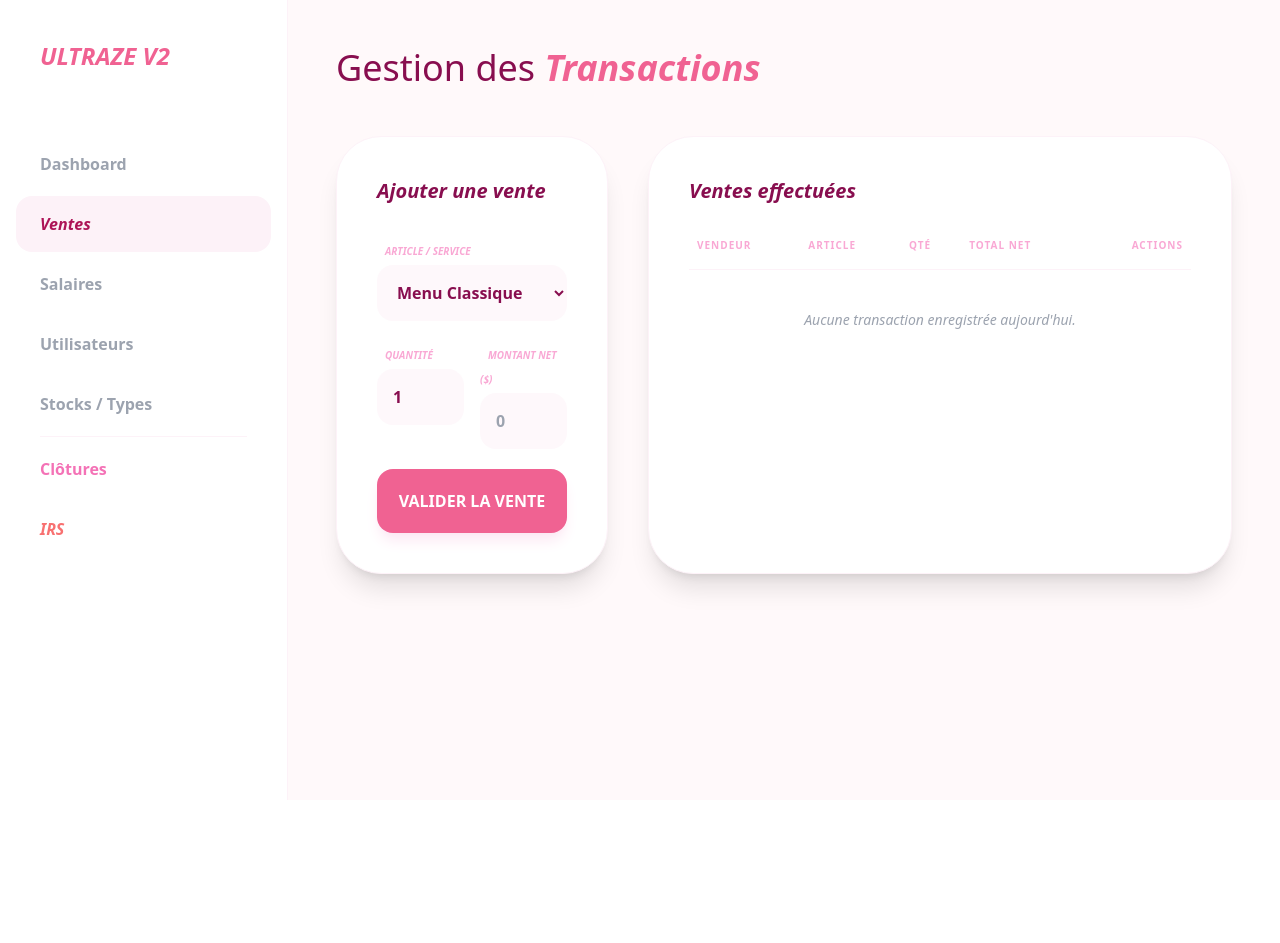
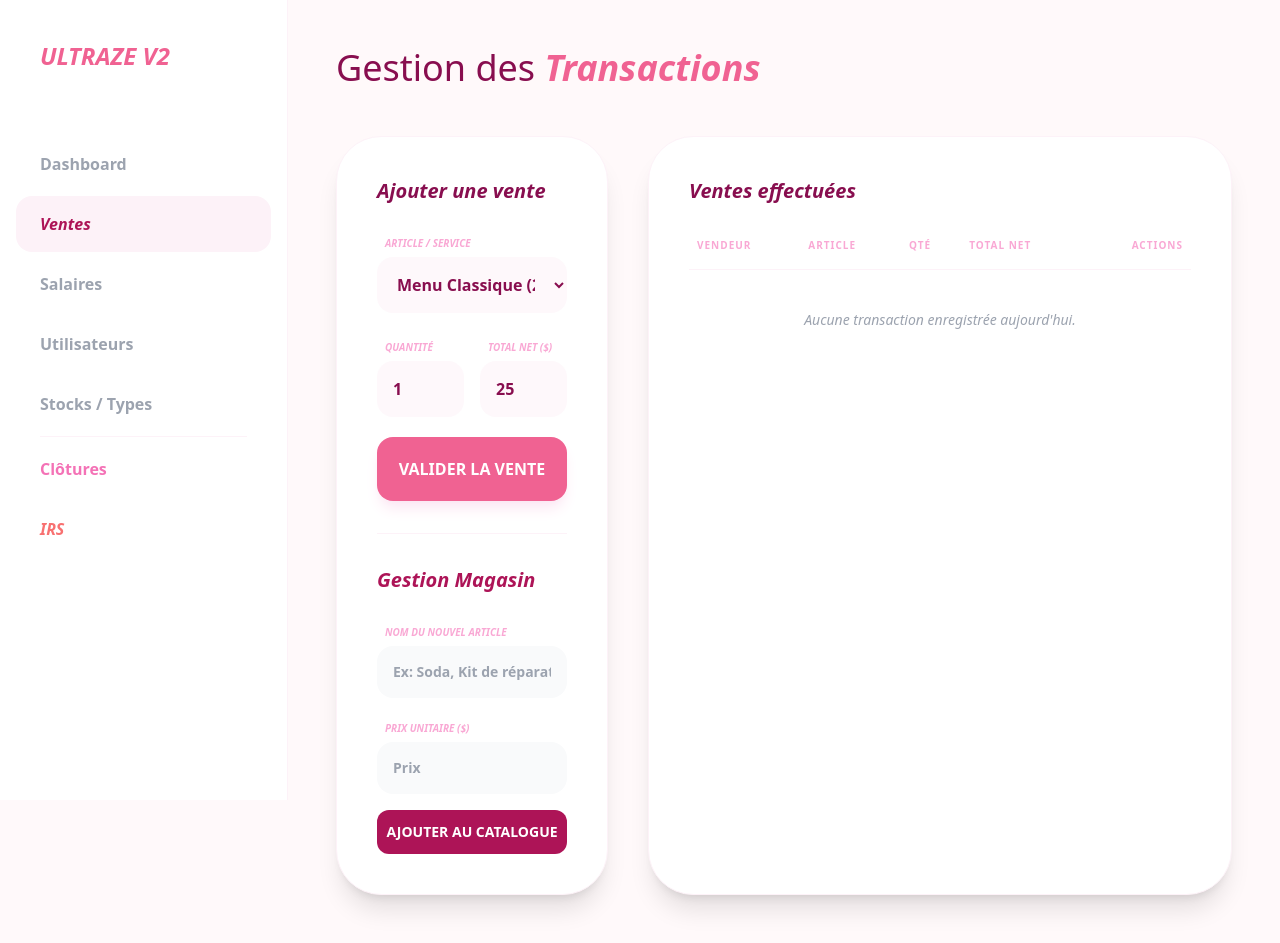
Before and after one commit to Hyuko123/comptabilit-, a Flask app: template templates/ventes.html in a window 1280 px wide. Before the commit the page ends 800 px from the top, so only its background shows below. Run offline with Flask 3, Linux system fonts and the light colour scheme; the template is opened without the code that fills it, so the values that code supplies are empty; some libraries are stand-ins or nearby versions.

Commit message:
Update ventes.html

```diff
--- a/templates/ventes.html
+++ b/templates/ventes.html
@@ -26,36 +26,55 @@
         </header>
 
         <div class="grid grid-cols-1 xl:grid-cols-3 gap-10">
-            <div class="bg-white p-10 rounded-[45px] shadow-xl border border-pink-50 h-fit">
-                <h3 class="text-xl font-black mb-8 italic">Ajouter une vente</h3>
+            <div class="bg-white p-10 rounded-[45px] shadow-xl border border-pink-50 h-fit space-y-8">
+                <div>
+                    <h3 class="text-xl font-black mb-6 italic">Ajouter une vente</h3>
                     <form action="/add_vente" method="POST" class="space-y-5">
                         <div>
                             <label class="text-[10px] font-bold text-pink-300 uppercase px-2 italic">Article / Service</label>
-                        <select name="article" class="w-full p-4 rounded-2xl bg-pink-50/50 border-none outline-none mt-1 font-bold">
-                            {% if types_ventes %}
-                                {% for type in types_ventes %}
-                                    <option value="{{ type }}">{{ type }}</option>
+                            <select id="article_select" name="article" class="w-full p-4 rounded-2xl bg-pink-50/50 border-none outline-none mt-1 font-bold">
+                                {% if catalogue %}
+                                    {% for item in catalogue %}
+                                        <option value="{{ item.nom }}" data-prix="{{ item.prix }}">{{ item.nom }} ({{ item.prix }}$)</option>
                                     {% endfor %}
                                 {% else %}
-                                <option value="Menu Classique">Menu Classique</option>
-                                <option value="Boisson">Boisson</option>
+                                    <option value="Menu Classique" data-prix="25">Menu Classique (25$)</option>
+                                    <option value="Boisson" data-prix="10">Boisson (10$)</option>
                                 {% endif %}
                             </select>
                         </div>
                         <div class="grid grid-cols-2 gap-4">
                             <div>
                                 <label class="text-[10px] font-bold text-pink-300 uppercase px-2 italic">Quantité</label>
-                            <input type="number" name="quantite" value="1" min="1" class="w-full p-4 rounded-2xl bg-pink-50/50 border-none outline-none mt-1 font-bold">
+                                <input type="number" name="quantite" id="vente_qty" value="1" min="1" class="w-full p-4 rounded-2xl bg-pink-50/50 border-none outline-none mt-1 font-bold">
                             </div>
                             <div>
-                            <label class="text-[10px] font-bold text-pink-300 uppercase px-2 italic">Montant Net ($)</label>
-                            <input type="number" name="montant" placeholder="0" required class="w-full p-4 rounded-2xl bg-pink-50/50 border-none outline-none mt-1 font-bold">
+                                <label class="text-[10px] font-bold text-pink-300 uppercase px-2 italic">Total Net ($)</label>
+                                <input type="number" name="montant" id="vente_total" placeholder="0" required class="w-full p-4 rounded-2xl bg-pink-50/50 border-none outline-none mt-1 font-bold bg-pink-100/50" readonly>
                             </div>
                         </div>
                         <button type="submit" class="w-full bg-[#f06292] text-white font-black py-5 rounded-2xl shadow-lg shadow-pink-100 hover:scale-[1.02] transition uppercase">
                             VALIDER LA VENTE
                         </button>
                     </form>
+                </div>
+
+                <div class="pt-8 border-t border-pink-50">
+                    <h3 class="text-xl font-black mb-6 italic text-[#ad1457]">Gestion Magasin</h3>
+                    <form action="/add_to_catalog" method="POST" class="space-y-4">
+                        <div>
+                            <label class="text-[10px] font-bold text-pink-300 uppercase px-2 italic">Nom du nouvel article</label>
+                            <input type="text" name="item_name" placeholder="Ex: Soda, Kit de réparation..." required class="w-full p-4 rounded-2xl bg-gray-50 border-none outline-none mt-1 font-bold text-sm">
+                        </div>
+                        <div>
+                            <label class="text-[10px] font-bold text-pink-300 uppercase px-2 italic">Prix Unitaire ($)</label>
+                            <input type="number" name="item_price" placeholder="Prix" required class="w-full p-4 rounded-2xl bg-gray-50 border-none outline-none mt-1 font-bold text-sm">
+                        </div>
+                        <button type="submit" class="w-full bg-[#ad1457] text-white font-bold py-3 rounded-xl hover:bg-[#880e4f] transition text-sm uppercase">
+                            Ajouter au catalogue
+                        </button>
+                    </form>
+                </div>
             </div>
 
             <div class="xl:col-span-2 bg-white p-10 rounded-[45px] shadow-xl border border-pink-50">
@@ -78,17 +97,11 @@
                                     <td class="py-4 px-2 font-bold">{{ v.vendeur }}</td>
                                     <td class="py-4 px-2 text-gray-500">{{ v.article }}</td>
                                     <td class="py-4 px-2">
-                                        <span class="bg-pink-50 text-[#ad1457] px-3 py-1 rounded-full text-[10px] font-bold">
-                                            {{ v.quantite }}
-                                        </span>
+                                        <span class="bg-pink-50 text-[#ad1457] px-3 py-1 rounded-full text-[10px] font-bold">{{ v.quantite }}</span>
                                     </td>
                                     <td class="py-4 px-2 font-black text-[#ad1457]">{{ v.montant_net }} $</td>
                                     <td class="py-4 px-2 text-right">
-                                        <a href="/delete_vente/{{ v.id }}"
-                                           onclick="return confirm('Supprimer cette transaction ?')"
-                                           class="text-red-300 hover:text-red-600 transition p-2">
-                                            Supprimer
-                                        </a>
+                                        <a href="/delete_vente/{{ v.id }}" onclick="return confirm('Supprimer cette transaction ?')" class="text-red-300 hover:text-red-600 transition p-2">Supprimer</a>
                                     </td>
                                 </tr>
                                 {% endfor %}
@@ -103,5 +116,23 @@
             </div>
         </div>
     </main>
+
+    <script>
+        const select = document.getElementById('article_select');
+        const qtyInput = document.getElementById('vente_qty');
+        const totalInput = document.getElementById('vente_total');
+
+        function calculerTotal() {
+            const prixUnitaire = select.options[select.selectedIndex].getAttribute('data-prix');
+            const qty = qtyInput.value;
+            totalInput.value = prixUnitaire * qty;
+        }
+
+        select.addEventListener('change', calculerTotal);
+        qtyInput.addEventListener('input', calculerTotal);
+
+        // Calculer au chargement de la page
+        window.onload = calculerTotal;
+    </script>
 </body>
 </html>
```
Lines whose indentation alone changed are shown as unchanged.
